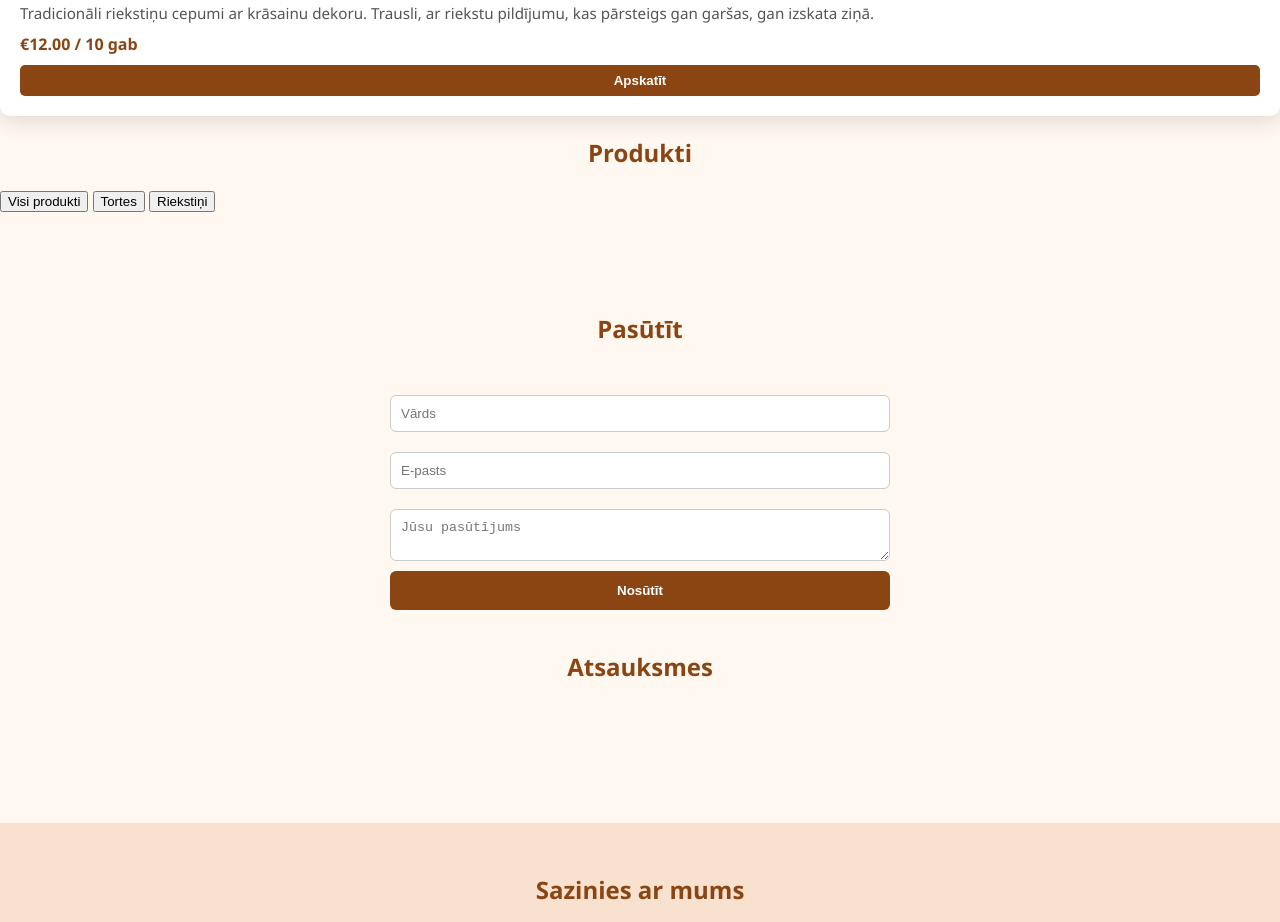
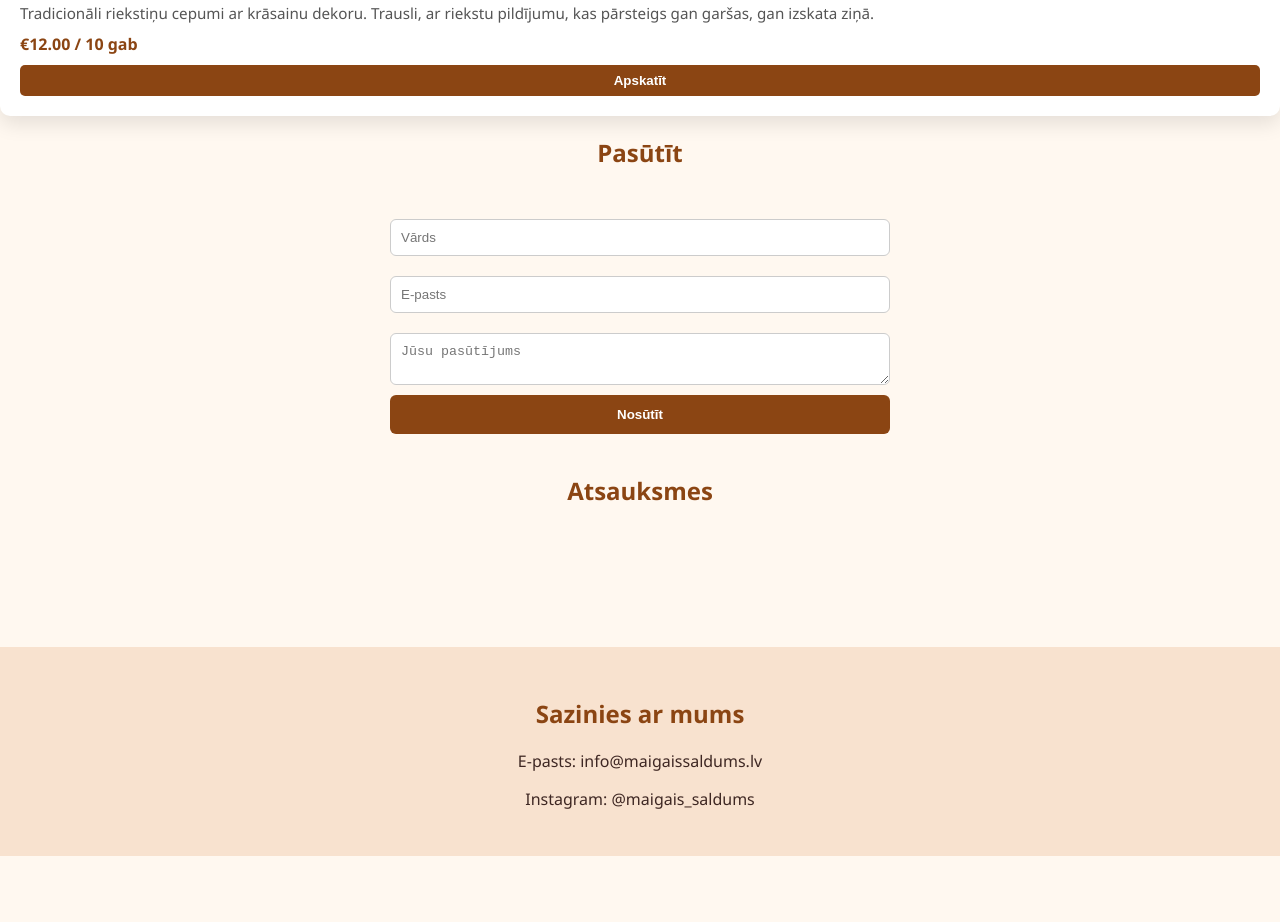
Before and after one commit to DvvS777/maigais-saldums, a plain HTML site: page index.html in a window 1280 px wide. Shown: the part 4916-5838 px from the top of the page. After the commit the page ends 5772 px from the top, so only its background shows below. Drawn offline with Linux system fonts and the light colour scheme.

Commit message:
Update index.html

```diff
--- a/index.html
+++ b/index.html
@@ -9,7 +9,7 @@
 </head>
 <body>
 
-<!-- Augšējais viļņveida fons -->
+<!-- Hero sadaļa ar viļņveida fonu un filtriem -->
 <section class="hero-section">
   <div class="wave-background"></div>
   <div class="hero-content">
@@ -24,26 +24,11 @@
   </div>
 </section>
 
-<!-- Produktu kartītes -->
+<!-- Produktu kartītes (viens un vienīgais konteiners) -->
 <section class="product-section">
   <div id="product-list" class="product-grid">
     <!-- Kartītes tiks ielādētas no JS -->
   </div>
-</section>
-
-<!-- Produktu sadaļa -->
-<section id="products">
-  <h2>Produkti</h2>
-
-  <!-- Filtra pogas -->
-  <div class="tabs-container">
-    <button class="tab-btn active" data-category="all">Visi produkti</button>
-    <button class="tab-btn" data-category="cakes">Tortes</button>
-    <button class="tab-btn" data-category="cookies">Riekstiņi</button>
-  </div>
-
-  <!-- Produktu kartīšu konteineris -->
-  <div id="product-list" class="card-grid"></div>
 </section>
 
 <!-- Pasūtījuma forma -->
@@ -69,5 +54,6 @@
   <p>E-pasts: info@maigaissaldums.lv</p>
   <p>Instagram: @maigais_saldums</p>
 </footer>
+
 </body>
 </html>
```
Lines whose indentation alone changed are shown as unchanged.
